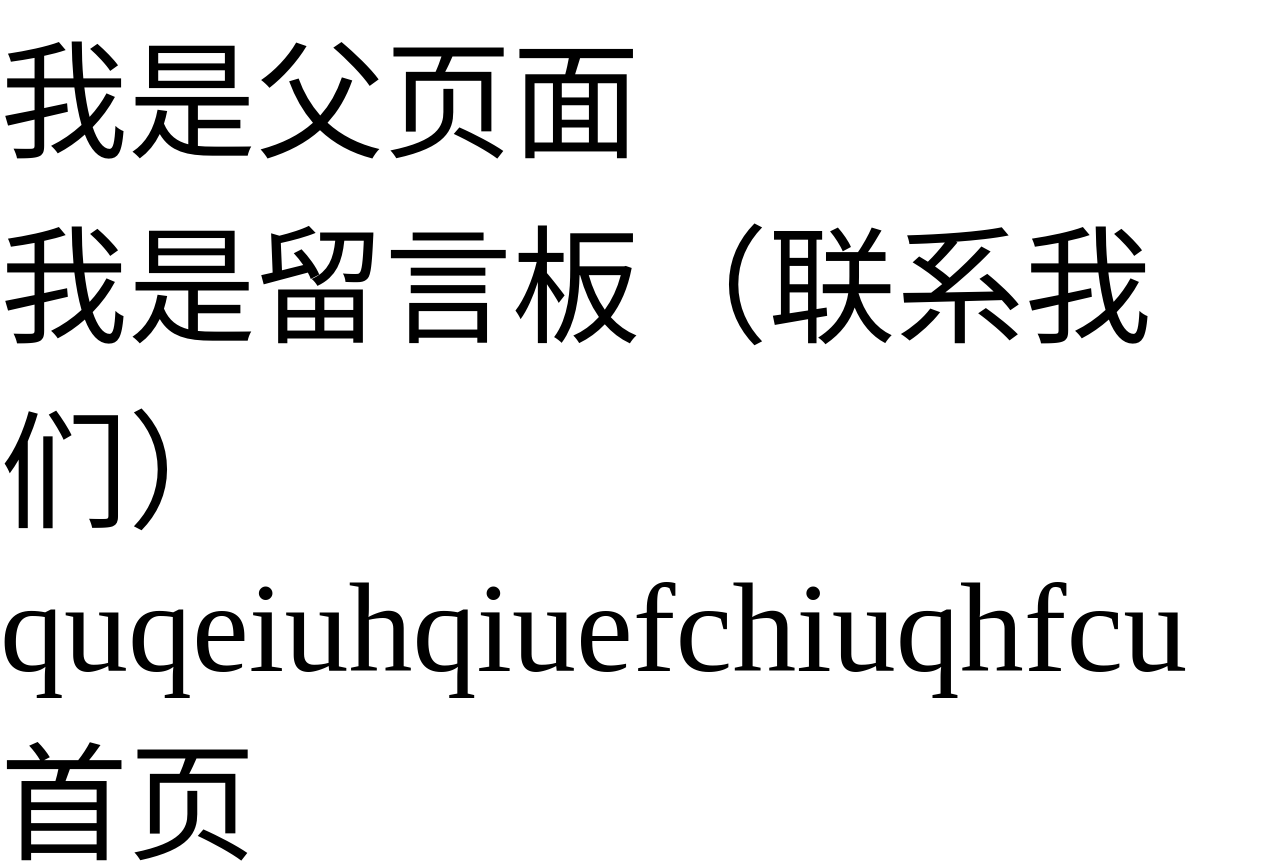
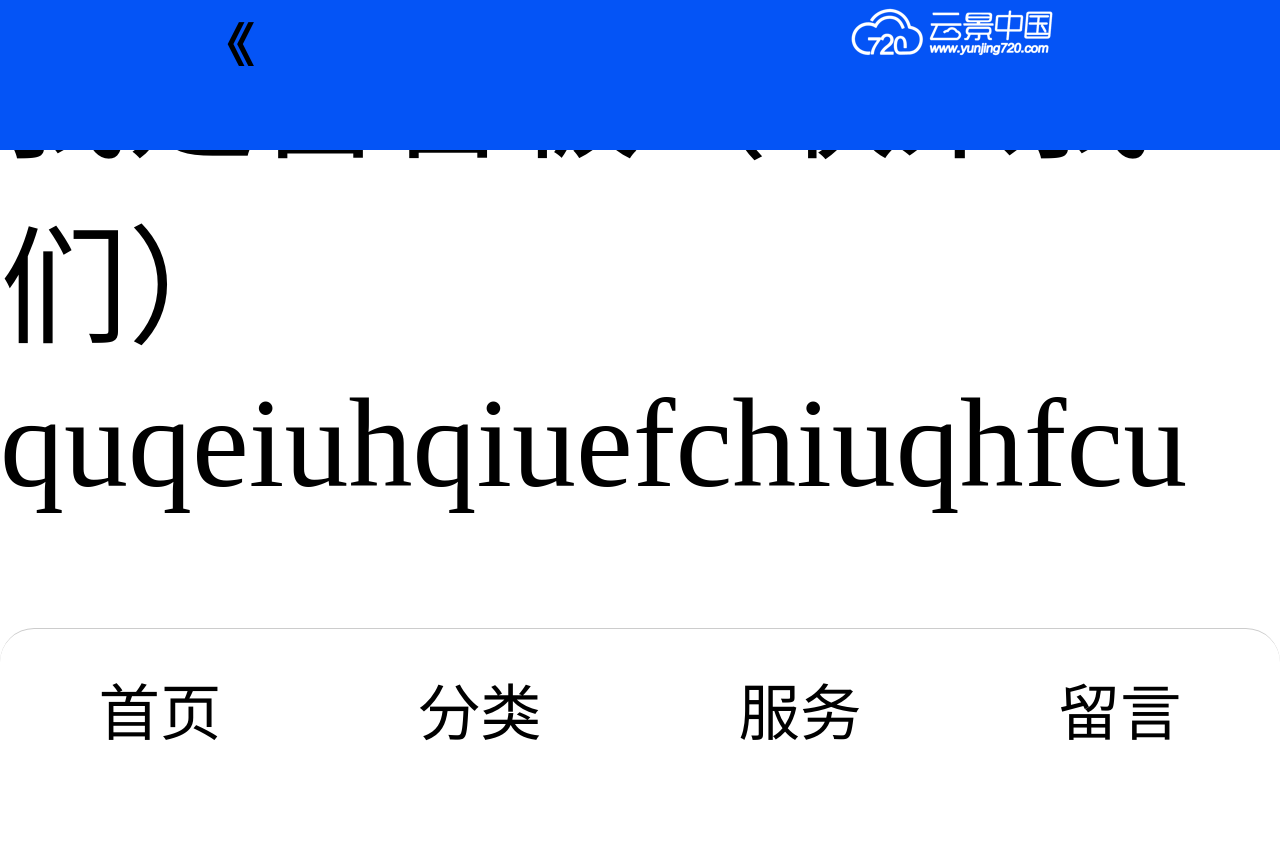
Before and after one commit to woshimaxiaorui/yun, a Vue app: page /#/home/contactUs in a window 1280 px wide. Shown: the top 863 px of the page. After the commit the page ends 800 px from the top, so only its background shows below. Built offline with nearby package versions, Linux system fonts and the light colour scheme.

Commit message:
修改头部 tabbar

```diff
--- a/src/common/style/less_variable.less
+++ b/src/common/style/less_variable.less
@@ -1,5 +1,5 @@
 @bg-color:#fff;//背景颜色
-@hd-color:#ffcd32;//头部字体颜色
+@hd-color:#0454F6;//头部字体颜色
 @other-color:rgba(255,255,255,.5);//自定义颜色
 @adaptive:37.5;//移动端适配比例值
 @s-title-color:rgba(0,0,0,.3);
--- a/src/components/common/header.vue
+++ b/src/components/common/header.vue
@@ -1,6 +1,12 @@
 <template>
 	<div class="head">
-		我是页面头部
+		<p class="goUp">
+			《
+		</p>
+		<p class="logo">
+			<img src="../../assets/img/logoBottom.png" alt="">
+		</p>
+
 	</div>
 </template>
 
@@ -14,6 +20,19 @@
 	}
 </script>
 
-<style>
-
+<style lang="less">
+	@import '../../common/style/index.less';
+	.head{
+		position: fixed;
+		.top(0);
+		width:100%;
+		.h(44);
+		background:@hd-color;
+		display: flex;
+		justify-content: space-around;
+		font-size: @f-size-l;
+		.goUp{
+			.w(50);
+		}
+	}
 </style>
--- a/src/components/common/tabbar.vue
+++ b/src/components/common/tabbar.vue
@@ -38,5 +38,17 @@
 </script>
 
 <style lang="less">
-
+	@import '../../common/style/index.less';
+	.tabbar{
+		position: fixed;
+		.bottom(0);
+		width:100%;
+		.h(50);
+		border-top:1px solid #ccc;
+		display:flex;
+		justify-content: space-around;
+		font-size:@f-size-l;
+		.line-h(50);
+		.b-radio(10);
+	}
 </style>
--- a/src/components/pages/home.vue
+++ b/src/components/pages/home.vue
@@ -1,12 +1,13 @@
 <template>
 	<div class="home">
-		我是父页面
+		<Header></Header>
 		<router-view></router-view>
 		<Tabbar></Tabbar>
 	</div>
 </template>
 
 <script>
+	import Header from '@/components/common/header';
 	import Tabbar from '@/components/common/tabbar';
 	export default {
 		data() {
@@ -15,6 +16,7 @@
 			};
 		},
 		components:{
+			Header,
 			Tabbar
 		}
 	}
--- a/src/components/pages/welcome.vue
+++ b/src/components/pages/welcome.vue
@@ -56,7 +56,7 @@
 			color: rgba(255, 255, 255, 0.9);
 			border: 2px solid #666;
 			text-align: center;
-
+			.b-radio(5);
 		}
 	}
 </style>
```
Also changed, not shown: src/assets/img/logoBottom.png (added).
